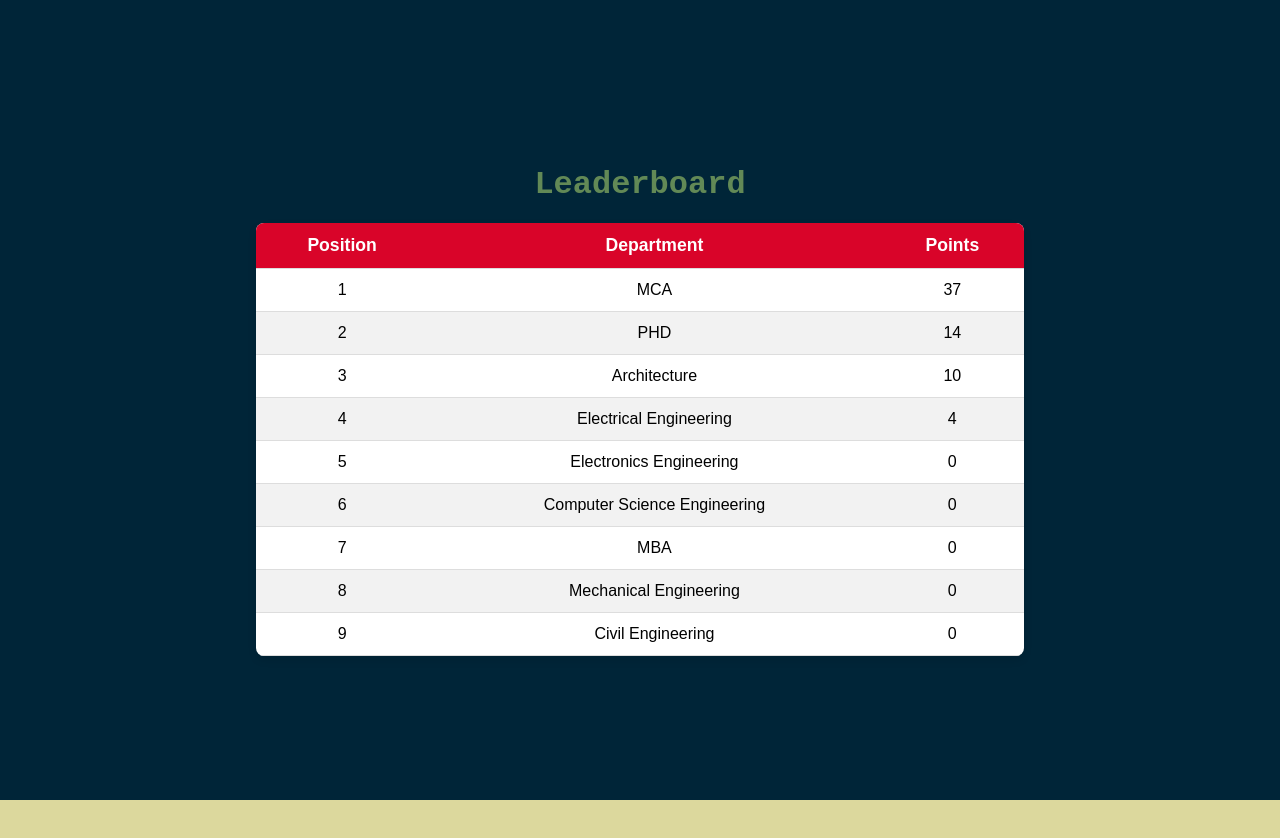
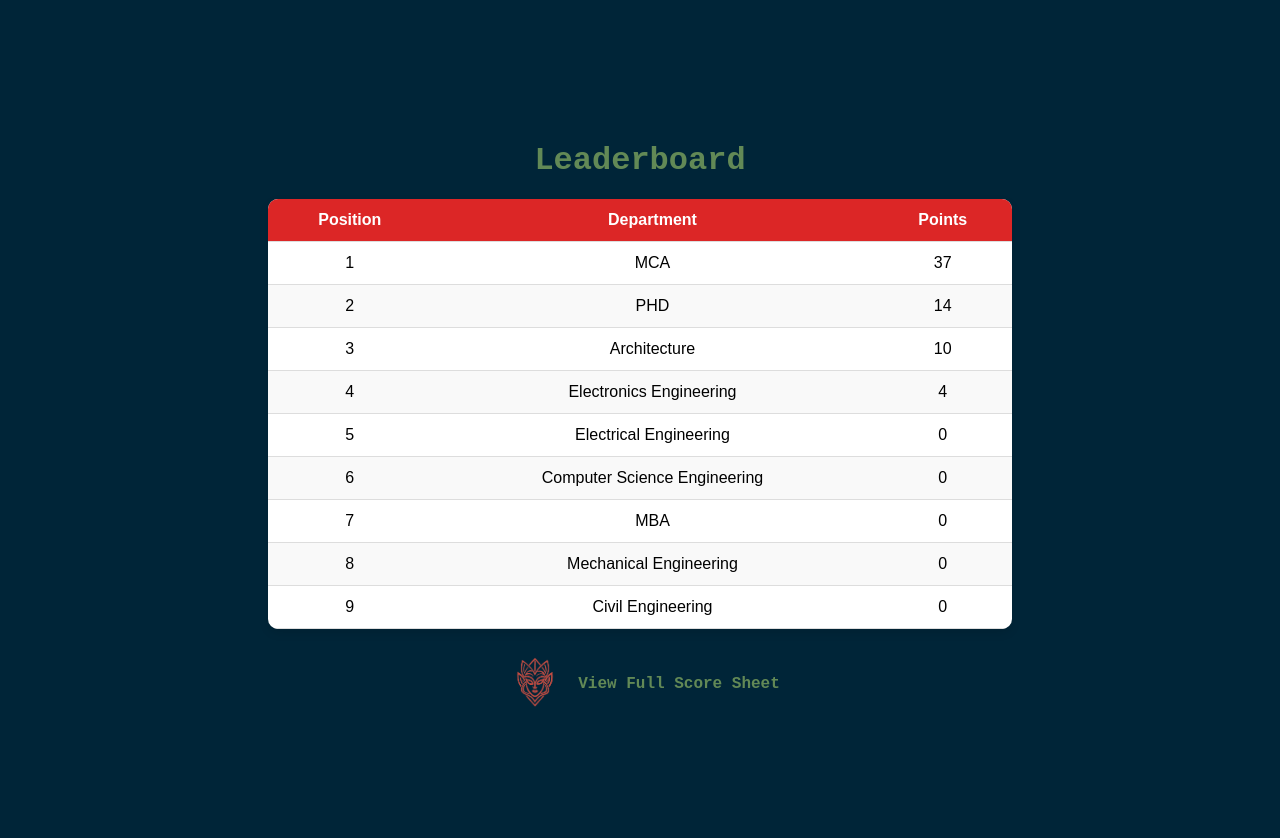
Before and after one commit to krishna-priyakm/tharangam-25-, a React (Create React App) app in the folder frontend/: page /score in a window 1280 px wide. Before the commit the page ends 800 px from the top, so only its background shows below. Built offline with nearby package versions, Linux system fonts and the light colour scheme; a web font is replaced by a local one.

Commit message:
Updated scores and added link to view score

```diff
--- a/frontend/src/Score.js
+++ b/frontend/src/Score.js
@@ -5,13 +5,13 @@ const Score = () => {
   const scores = [
     { position: 1, department: "MCA", points: 37 },
     { position: 2, department: "PHD", points: 14 },
-    { position: 3, department: "Architecture", points: 10},
-    { position: 4, department: "Electrical Engineering", points: 4 },
-    { position: 5, department: "Electronics Engineering", points: 0 },
-    { position: 6, department: "Computer Science Engineering", points: 0},
-    { position: 7, department: "MBA", points: 0},
-    { position: 8, department: "Mechanical Engineering", points: 0},
-    { position: 9, department: "Civil Engineering", points: 0},
+    { position: 3, department: "Architecture", points: 10 },
+    { position: 4, department: "Electronics Engineering", points: 4 },
+    { position: 5, department: "Electrical Engineering", points: 0 },
+    { position: 6, department: "Computer Science Engineering", points: 0 },
+    { position: 7, department: "MBA", points: 0 },
+    { position: 8, department: "Mechanical Engineering", points: 0 },
+    { position: 9, department: "Civil Engineering", points: 0 },
   ];
 
   return (
@@ -35,6 +35,19 @@ const Score = () => {
           ))}
         </tbody>
       </table>
+
+      {/* Link to Excel file with small logo */}
+      <div className="score-link-container">
+        <a
+          href="https://docs.google.com/file/d/1pGfYITq029Q0t77Zz1wgqqEfvra6G0wV/edit?usp=docslist_api&filetype=msexcel"
+          target="_blank"
+          rel="noopener noreferrer"
+          className="score-link"
+        >
+          <img src="/p12blue.png" alt="Excel Logo" className="score-logo" />
+          View Full Score Sheet
+        </a>
+      </div>
     </div>
   );
 };
--- a/frontend/src/score.css
+++ b/frontend/src/score.css
@@ -3,48 +3,73 @@
   flex-direction: column;
   align-items: center;
   justify-content: center;
-    height: 100vh;
+  min-height: 100vh;
   background-color: #002538;
+  padding: 20px;
 }
 
 .score-title {
   font-size: 2rem;
   font-weight: bold;
+  color: #628956;
   margin-bottom: 20px;
-    color: #628956;
   font-family: monospace;
 }
 
 .score-table {
   width: 60%;
   border-collapse: collapse;
-    background: #fff;
-    box-shadow: 0 4px 8px rgba(0, 0, 0, 0.1);
-    border-radius: 8px;
+  background: white;
+  box-shadow: 0px 4px 10px rgba(0, 0, 0, 0.1);
+  border-radius: 10px;
   overflow: hidden;
 }
 
-  .score-table th, .score-table td {
-    padding: 12px;
+.score-table th,
+.score-table td {
+  padding: 12px 15px;
   text-align: center;
   border-bottom: 1px solid #ddd;
 }
 
 .score-table th {
-    background-color: #d90429;
+  background-color: #dc2626;
   color: white;
-    font-size: 1.1rem;
+  font-size: 1rem;
 }
 
 .score-table tr:nth-child(even) {
-    background-color: #f2f2f2;
+  background-color: #f9f9f9;
 }
 
 .score-table tr:hover {
-    background-color: #ffcad4;
-    transition: 0.3s ease-in-out;
+  background-color: #f7aaaa;
 }
 
-  .score-table td {
+/* Link Container */
+.score-link-container {
+  margin-top: 20px;
+  display: flex;
+  align-items: center;
+  justify-content: center;
+}
+
+/* Score Sheet Link */
+.score-link {
+  display: flex;
+  align-items: center;
   font-size: 1rem;
+  color: #628956;
+  text-decoration: none;
+  font-weight: bold;
+  font-family: monospace;
 }
+
+
+
+/* Small Logo */
+.score-logo {
+  width: 70px;
+  height: 70px;
+  margin-right: 8px;
+}
```
Also changed, not shown: frontend/public/p12blue.png (added). Lines whose indentation alone changed are shown as unchanged.
